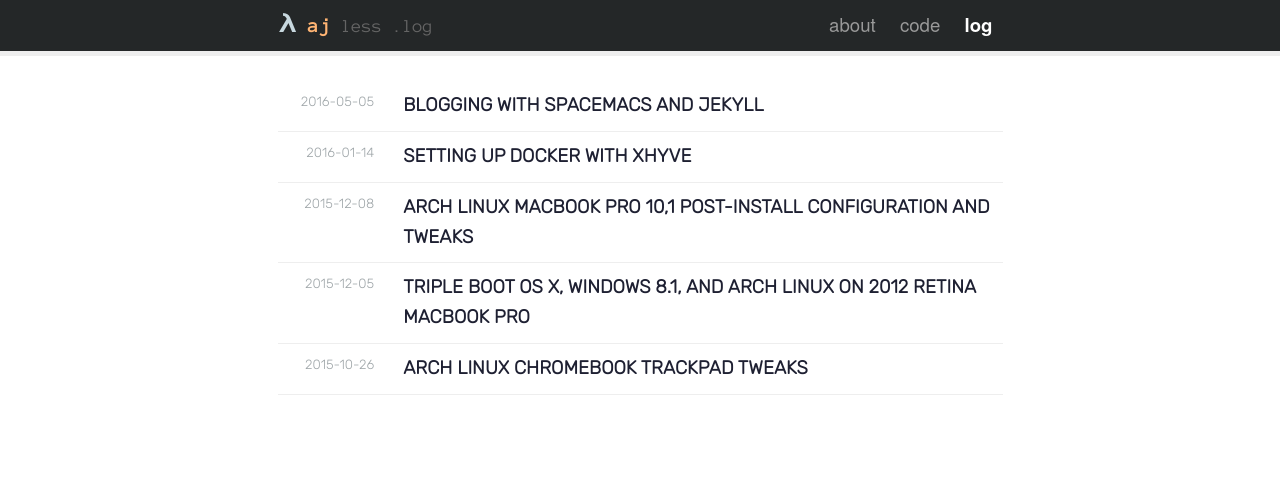
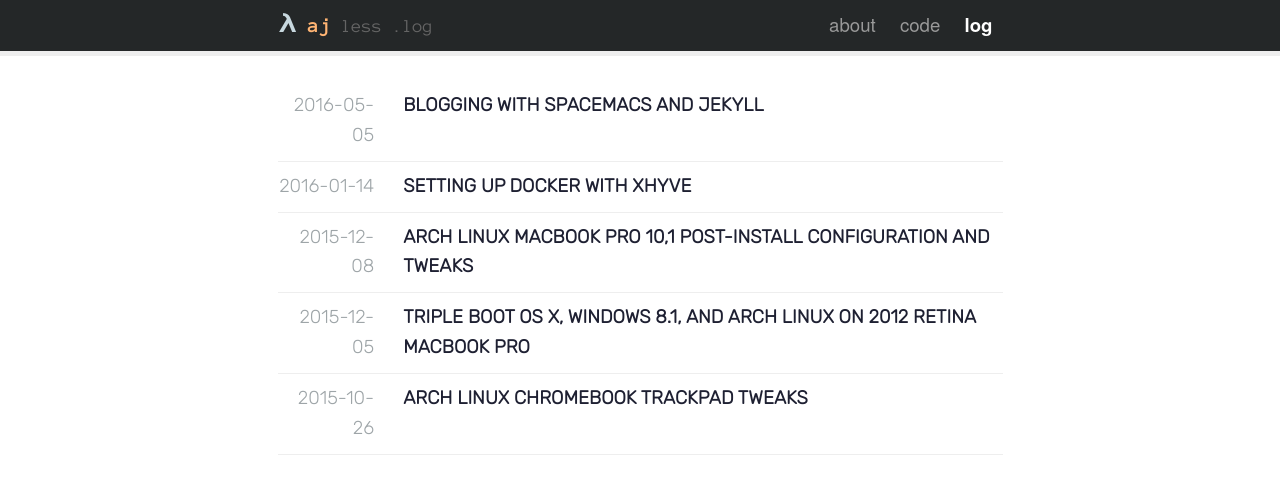
Before and after one commit to 0x414A/0x414a.github.io, a Jekyll site: the page built from index.md, in a window 1280 px wide. Shown: the top 494 px of the page. Built offline with Jekyll 4.4.1, drawn with Linux system fonts in a browser that asks for light colours; nearby versions of some CDN libraries.

Commit message:
Fix font for dates.

```diff
--- a/assets/stylesheets/blog.css
+++ b/assets/stylesheets/blog.css
@@ -17,7 +17,6 @@
 .blog-info {
   text-align: right;
   color: #9EA5A8;
-    font-size: 10pt;
 }
 
 .blog-title-wrapper {
```
Lines whose indentation alone changed are shown as unchanged.
